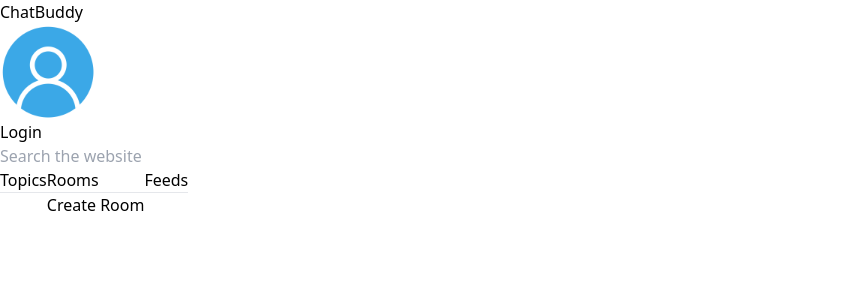
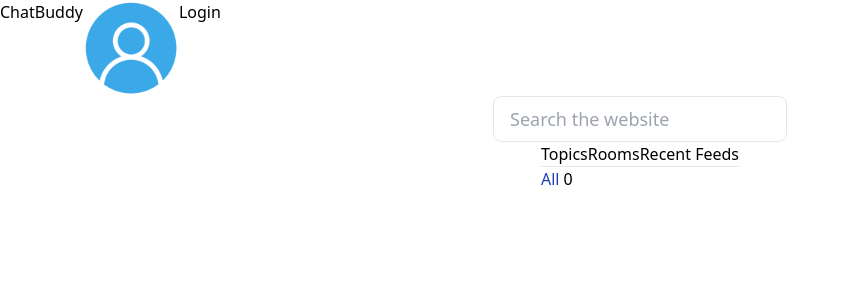
Before and after one commit to MMPSoudani/FavString, a Django app: page / in a window 1280 px wide. Shown: the top 300 px of the page, without its empty margins (0-850 px from the left). Run offline with Django 4.2, Linux system fonts and the light colour scheme; data that the repository does not hold is empty; some libraries are stand-ins or nearby versions.

Commit message:
Added some functionalities to the home page
	- completed the search form
		- now can search based on room name, room desc, room host and topics
	- display all the topics in topic section with the number of room with that topic
	- display the rooms with their details each as a card
	- added some styling using the Tailwind CSS

```diff
--- a/ChatBuddy/main/forms.py
+++ b/ChatBuddy/main/forms.py
@@ -58,7 +58,8 @@ class ProfileUpdateForm(forms.ModelForm):
 
 
 class SearchForm(forms.Form):
-    query = forms.CharField(label="", widget=forms.TextInput(attrs={"placeholder": "Search the website"}))
+    query = forms.CharField(label="", widget=forms.TextInput(attrs={"placeholder": "Search the website",
+        "class": "border rounded-lg py-2 px-4 text-lg w-full"}))
 
 
 class CreateRoomForm(forms.Form):
--- a/ChatBuddy/main/templates/main/home.html
+++ b/ChatBuddy/main/templates/main/home.html
@@ -7,27 +7,68 @@
 {% block content %}
 <main>
     <section>
-        <div>
+        <div class="flex justify-center w-full">
             <form action="" method="GET">
                 {{ search_form }}
             </form>
         </div>
     </section>
 
-    <section class="flex">
-        <div class="">
+    <section class="flex flex-row justify-center">
+        <div class="flex-initial">
             <h3>Topics</h3>
             <hr>
+            <div class="flex flex-col">
+                <div>
+                    <span>
+                        <a class="text-blue-800 hover:text-blue-500" href="{% url 'main:home' %}">All</a>
+                    </span>
+                    <span>{{ topics.count }}</span>
+                </div>
+                {% for topic in topics %}
+                    <div>
+                        <span>
+                            <a class="text-blue-800 hover:text-blue-500" href="{% url 'main:home' %}?query={{ topic.name }}">{{ topic.name|title }}</a>
+                        </span>
+                        <span>{{ topic.room_set.all.count }}</span>
+                    </div>
+                {% endfor %}
+            </div>
         </div>
 
-        <div>
+        <div class="flex-initial">
             <h3>Rooms</h3>
             <hr>
-            <a href="{% url 'main:create_room' %}">Create Room</a>
+
+            {% if request.user.is_authenticated %}
+                <a href="{% url 'main:create_room' %}">Create Room</a>
+            {% endif %}
+
+            <div class="">
+                {% for room in rooms %}
+                    <div class="flex flex-col border p-5 rounded-lg">
+                        <span>{{ room.topic.name|title }}</span>
+                        <span>{{ room.title|title }}</span>
+                        <span><a href="{% url 'main:profile_overview' room.host.username %}">@{{ room.host.username }}</a></span>
+                        <span>{{ room.updated|date:"M. d, Y" }}</span>
+
+                        {% if room.description %}
+                            <span>{{ room.description|truncatechars:100 }}</span>
+                        {% else %}
+                            <span>No description is available...</span>
+                        {% endif %}
+
+                        <div class="flex">
+                            <span><a class="text-blue-800 hover:text-blue-500" href="">Participate</a></span>
+                            <span>{{ room.participants.all.count }}</span>
+                        </div>
+                    </div>
+                {% endfor %}
+            </div>
         </div>
 
-        <div>
-            <h3>Feeds</h3>
+        <div class="flex-initial">
+            <h3>Recent Feeds</h3>
             <hr>
         </div>
     </section>
--- a/ChatBuddy/main/views.py
+++ b/ChatBuddy/main/views.py
@@ -16,8 +16,15 @@ class HomeView(View):
 
     def get(self, request):
         context = {
-        "search_form": SearchForm(request.GET or None)
+            "search_form": SearchForm(request.GET or None),
+            "topics": Topic.objects.all(),
+            "rooms": Room.objects.all(),
         }
+        if context.get("search_form").is_valid():
+            query = context.get("search_form").cleaned_data.get("query")
+            context["rooms"] = Room.objects.filter(Q(title__icontains=query) |
+                Q(description__icontains=query) | Q(topic__name__icontains=query) |
+                Q(host__username__icontains=query))
         return render(request, self.template_name, context)
 
 
--- a/ChatBuddy/templates/navbar.html
+++ b/ChatBuddy/templates/navbar.html
@@ -1,12 +1,11 @@
 {% load static %}
 
-<div>
-    <nav>
+<div class="flex">
     <div>
         <a href="{% url 'main:home' %}">ChatBuddy</a>
     </div>
 
-        <div>
+    <div class="flex">
         {% if request.user.is_authenticated %}
             <a href="{% url 'main:profile_overview' request.user.username %}">
                 <img class="w-24 rounded-full" src="{{ request.user.profile.avatar.url }}" title="@{{ request.user.username }}">
@@ -17,5 +16,4 @@
             <a href="{% url 'main:login' %}">Login</a>
         {% endif %}
     </div>
-    </nav>
 </div>
--- a/commit-logs.txt
+++ b/commit-logs.txt
@@ -1,3 +1,9 @@
+commit af528a61809842b465955824734fb21b19ce5d71
+Author: MMPSoudani <mmpsudani@gmail.com>
+Date:   Wed Mar 2 00:05:08 2022 +0330
+
+    Added profile overview, profile update and create room functionalities
+
 commit faee09d72fb21e9da9b85897d12fc82a2cbd333d
 Author: MMPSoudani <mmpsudani@gmail.com>
 Date:   Tue Mar 1 19:42:25 2022 +0330
```
Lines whose indentation alone changed are shown as unchanged.
